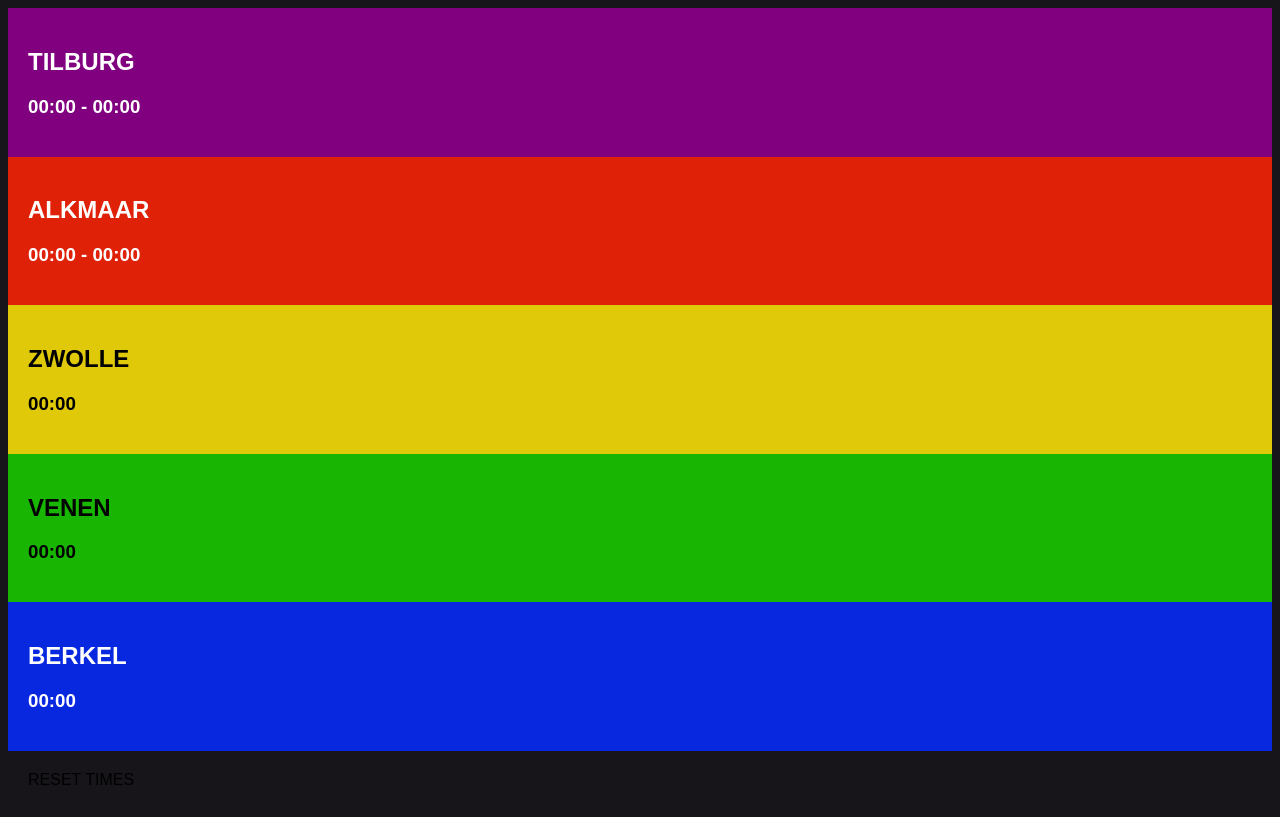
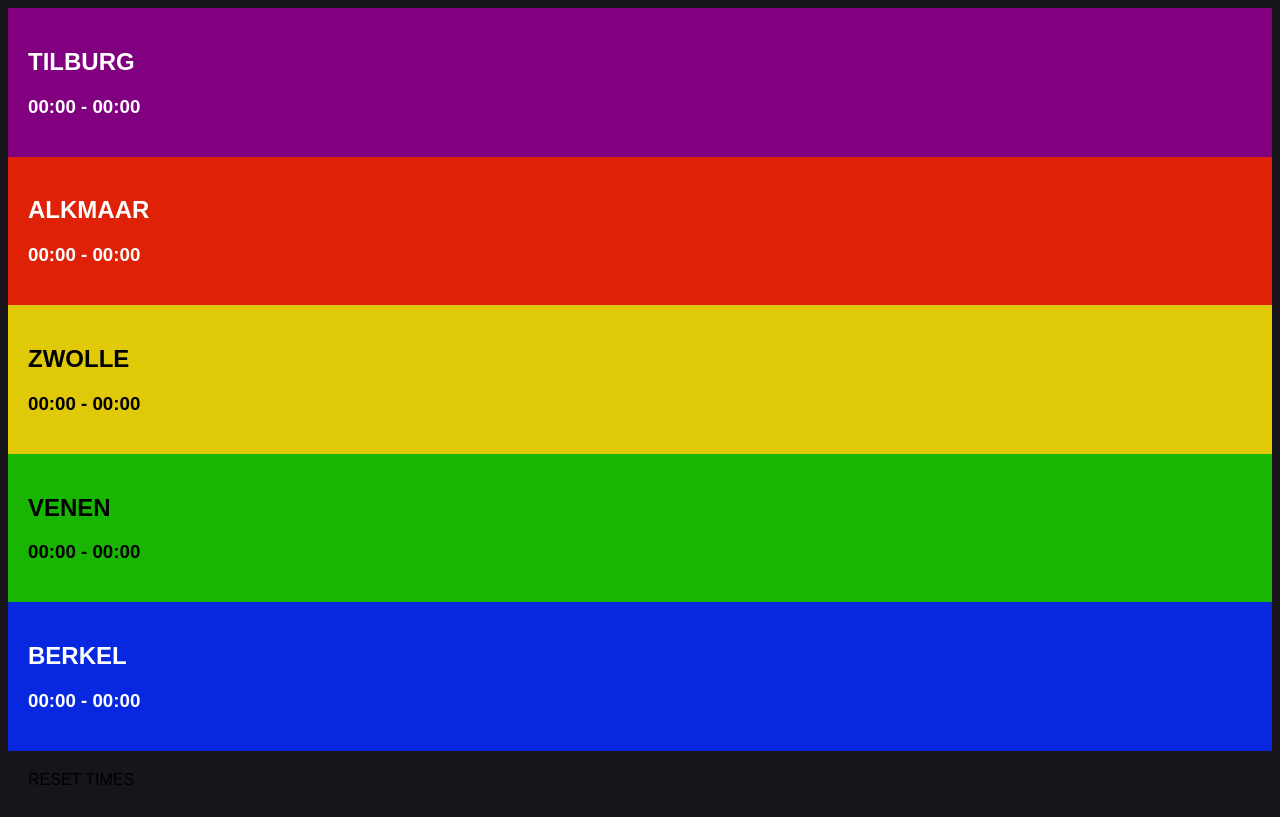
Before and after one commit to Odinnh/Adventures-Dice, a website: page index.html in a window 1280 px wide. Drawn offline with Linux system fonts and the light colour scheme.

Commit message:
fixed everything

```diff
--- a/index.html
+++ b/index.html
@@ -49,7 +49,7 @@
     </style>
     <script>
         // const socket = io()
-        let times =  JSON.parse(localStorage.getItem('time'),{
+        let defaultTimes = {
             'route-t': {
                 start: '00:00',
                 end: '00:00'
@@ -70,7 +70,9 @@
                 start: '00:00',
                 end: '00:00'
             }
-        } )
+        }
+        let times = localStorage.getItem('time')||JSON.stringify(defaultTimes)
+        times = JSON.parse(times)
 
 
         function setTime(ele) {
```
